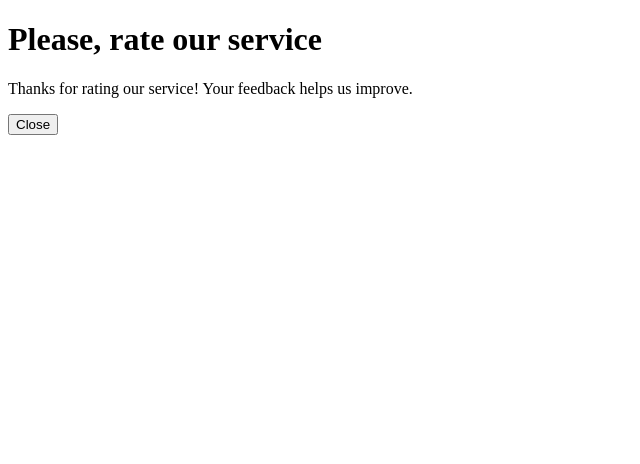
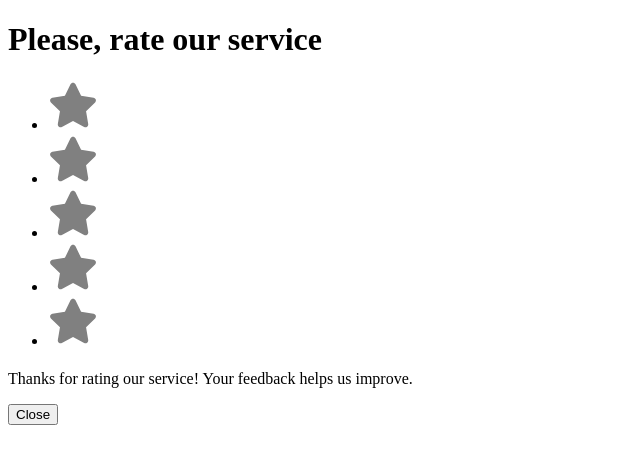
Before and after one commit to Luz-Moreno-Campos/rating-system, a React (Create React App) app: page / in a window 1280 px wide. Shown: the top 464 px of the page, without its empty margins (0-640 px from the left). Built offline with nearby package versions, Linux system fonts and the light colour scheme.

Commit message:
created star props, star component and map method to display 5 stars

```diff
--- a/package.json
+++ b/package.json
@@ -14,6 +14,7 @@
     "@testing-library/user-event": "^13.5.0",
     "react": "^19.2.6",
     "react-dom": "^19.2.6",
+    "react-icons": "^5.6.0",
     "react-scripts": "5.0.1",
     "web-vitals": "^2.1.4"
   },
--- a/src/App.js
+++ b/src/App.js
@@ -1,4 +1,4 @@
-import { FaStar } from "react-icons/fa";
+import { FaStar } from "react-icons/fa6";
 import {useState}  from "react";
 import StarRating from "./components/StarRating";
 import Dialog from "./components/Dialog"
--- a/src/components/Star.js
+++ b/src/components/Star.js
@@ -1,9 +1,9 @@
- function Star() {
+function Star(props) {
   return (
-    <>
-    </>
-  )
-   ;
+    <li onClick={props.onClick}>
+      <props.StarIcon color={props.rated ? "gold" : "grey"} size={50}  style={{ cursor: "pointer" }} />
+    </li>
+  );
 }
 
 export default Star;
--- a/src/components/StarRating.js
+++ b/src/components/StarRating.js
@@ -2,18 +2,26 @@ import { useState } from "react";
 import Star from "./Star";
 
 
-function StarRating() {
+function StarRating(props) {
 
   const [rating, setRating] = useState(0);
+  const starsArray = [0, 1, 2, 3, 4];
 
   return (
-    <>
-      <div className="rating-box">
-        <h1>Please, rate our service</h1>
-        <div className="rating-stars"></div>
-        <h2 className="rating-words"></h2>
-      </div>
-    </>
+
+    <div className="rating-container">
+      <h1>Please, rate our service</h1>
+      <ul className="rating-stars">
+        {starsArray.map((value, index) => (
+          <Star key={index} StarIcon={props.StarIcon} rated={index < rating} onClick={() => {
+            setRating(index + 1);
+            props.openDialog();
+          }} />
+        ))}
+      </ul>
+      <h2 className="rating-words"></h2>
+    </div >
+
 
   );
 }
```
Also changed, not shown: 1 other file (tests, documents, lock files or other folders).
